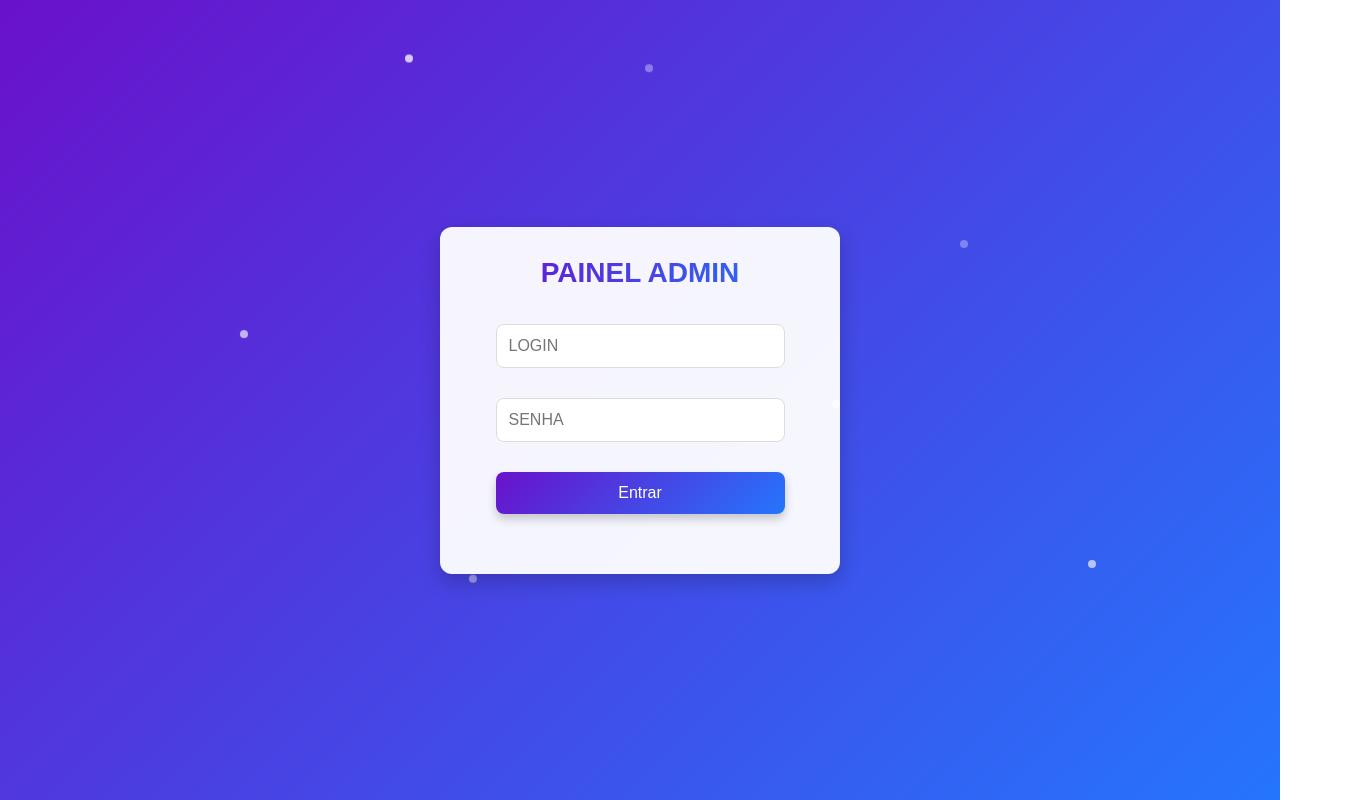
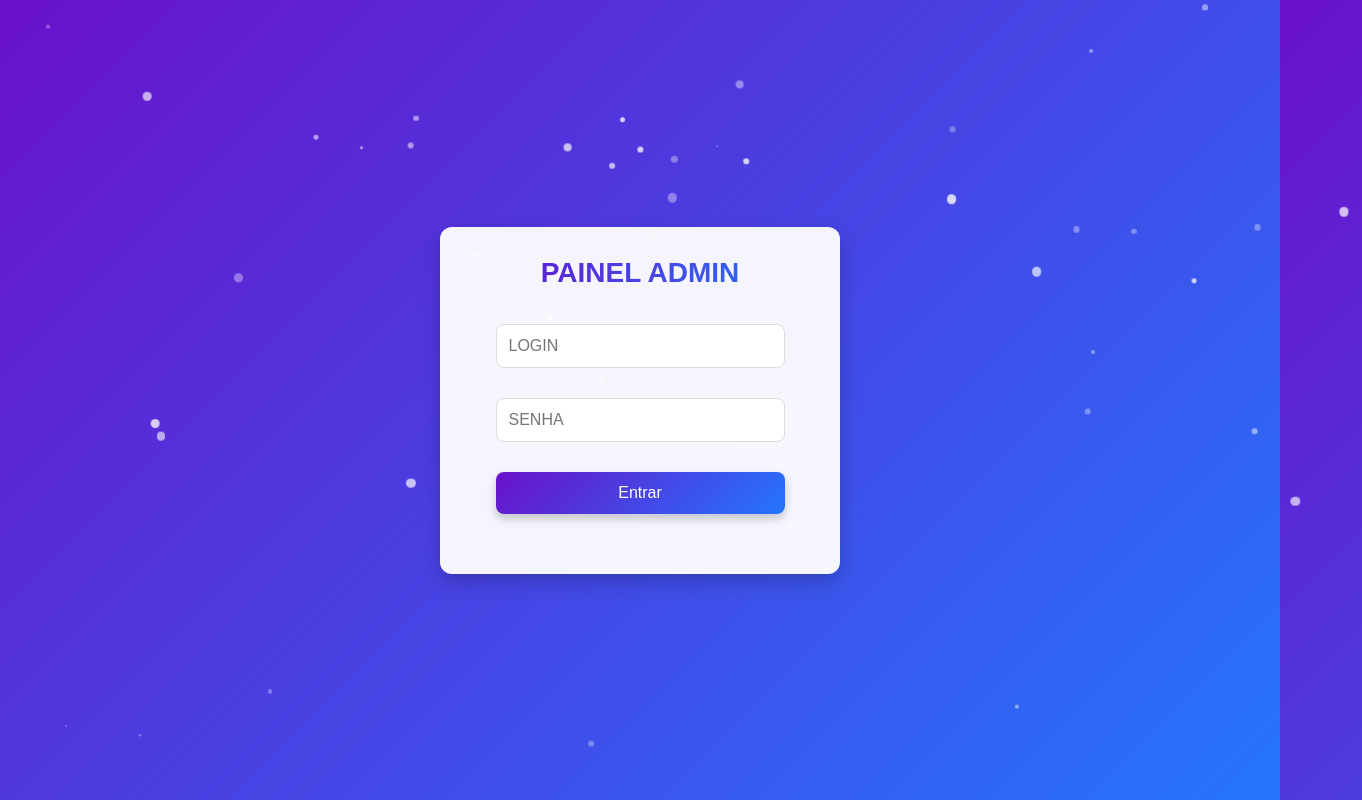
Before and after one commit to Haruzxkk/Test, a plain HTML site: page index.html in a window 1280 px wide. Shown: the whole page, 1362 px wide, since content can reach past the window. Drawn offline with Linux system fonts and the light colour scheme.

Commit message:
Add files via upload

```diff
--- a/index.html
+++ b/index.html
@@ -3,7 +3,7 @@
 <head>
     <meta charset="UTF-8">
     <meta name="viewport" content="width=device-width, initial-scale=1.0">
-    <title>Ls Team Vendedores </title>
+    <title>Ls Painel</title>
     <style>
         * {
             box-sizing: border-box;
@@ -20,21 +20,7 @@
             overflow: hidden;
             position: relative;
         }
-        /* Partículas */
-        .particle {
-            position: absolute;
-            width: 8px;
-            height: 8px;
-            background-color: rgba(255, 255, 255, 0.8);
-            border-radius: 50%;
-            animation: float 10s infinite ease-in-out;
-            opacity: 0.8;
-        }
-        @keyframes float {
-            0% { transform: translateY(0) translateX(0); opacity: 0.4; }
-            50% { opacity: 1; }
-            100% { transform: translateY(-100vh) translateX(20vw); opacity: 0.4; }
-        }
+        /* Container e estilo dos inputs */
         .container {
             text-align: center;
             padding: 30px;
@@ -104,7 +90,7 @@
             font-weight: bold;
         }
         .dashboard-item {
-            margin: 20px 0; /* Espaçamento vertical entre os itens */
+            margin: 20px 0;
             padding: 15px;
             background: #f0f4fc;
             border-radius: 8px;
@@ -114,25 +100,28 @@
         .dashboard-item:hover {
             transform: translateY(-3px);
         }
-
         /* Animação de entrada */
         @keyframes fadeIn {
             from { opacity: 0; transform: scale(0.9); }
             to { opacity: 1; transform: scale(1); }
         }
+        /* Estilos para as partículas */
+        .particle {
+            position: absolute;
+            background-color: rgba(255, 255, 255, 0.8);
+            border-radius: 50%;
+            pointer-events: none;
+            animation: float 8s infinite ease-in-out;
+            opacity: 0.8;
+        }
+        @keyframes float {
+            0% { transform: translateY(0) translateX(0); opacity: 0.4; }
+            50% { opacity: 1; }
+            100% { transform: translateY(-100vh) translateX(20vw); opacity: 0.4; }
+        }
     </style>
 </head>
 <body>
-    <!-- Partículas -->
-    <div class="particle" style="top: 20%; left: 10%; animation-delay: 0s;"></div>
-    <div class="particle" style="top: 40%; left: 25%; animation-delay: 1s;"></div>
-    <div class="particle" style="top: 60%; left: 15%; animation-delay: 2s;"></div>
-    <div class="particle" style="top: 80%; left: 35%; animation-delay: 3s;"></div>
-    <div class="particle" style="top: 10%; left: 50%; animation-delay: 4s;"></div>
-    <div class="particle" style="top: 30%; left: 75%; animation-delay: 5s;"></div>
-    <div class="particle" style="top: 50%; left: 65%; animation-delay: 6s;"></div>
-    <div class="particle" style="top: 70%; left: 85%; animation-delay: 7s;"></div>
-
     <!-- Painel de Login -->
     <div id="loginPanel" class="container">
         <h1>PAINEL ADMIN</h1>
@@ -178,6 +167,31 @@
             const senha = `${prefixo}${Math.floor(Math.random() * 9000) + 1000}`;
             document.getElementById('loginResult').innerHTML = `<strong>LOGIN:</strong> ${login}<br><strong>SENHA:</strong> ${senha}`;
         }
+
+        // Função para criar partículas de fundo
+        function createParticles() {
+            const particleCount = 50; // Quantidade de partículas
+            for (let i = 0; i < particleCount; i++) {
+                const particle = document.createElement("div");
+                particle.classList.add("particle");
+
+                // Define o tamanho e posição inicial da partícula
+                const size = Math.random() * 8 + 2; // Tamanho aleatório entre 2 e 10px
+                particle.style.width = `${size}px`;
+                particle.style.height = `${size}px`;
+                particle.style.left = `${Math.random() * 100}vw`;
+                particle.style.top = `${Math.random() * 100}vh`;
+
+                // Define uma animação de flutuação única para cada partícula
+                const delay = Math.random() * 5;
+                particle.style.animationDelay = `${delay}s`;
+                particle.style.animationDuration = `${8 + Math.random() * 4}s`; // Duração entre 8 e 12s
+
+                document.body.appendChild(particle);
+            }
+        }
+
+        createParticles();
     </script>
 </body>
 </html>
```
